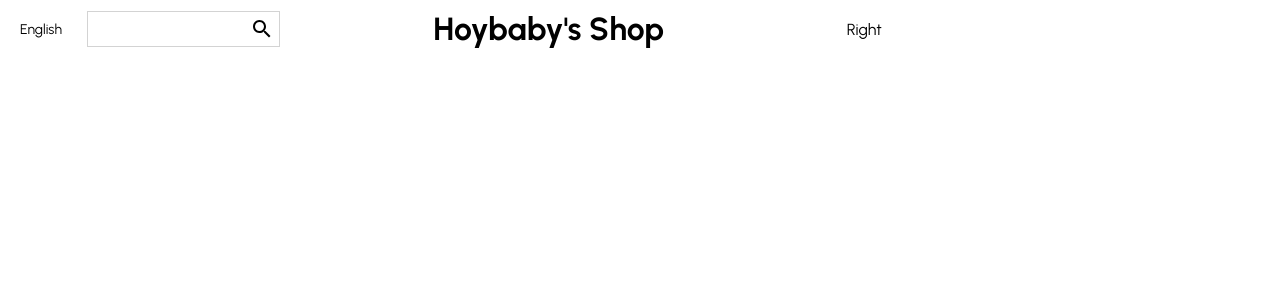
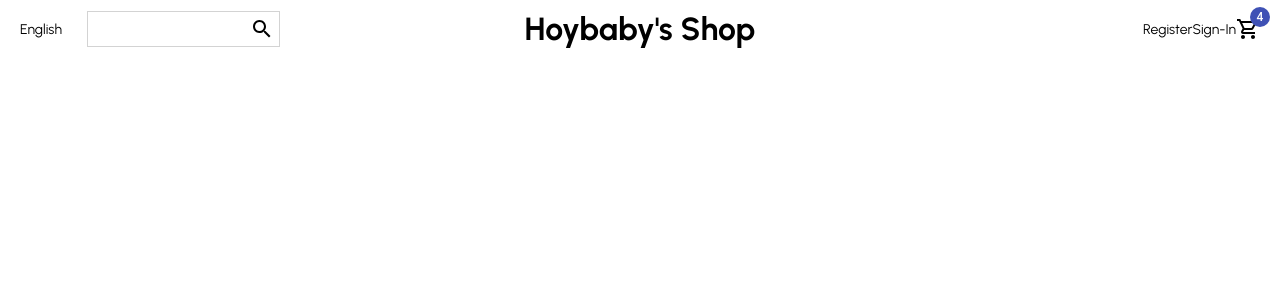
Before and after one commit to Hoybaby/React-ECommerce, a React (Create React App) app in the folder client/: page / in a window 1280 px wide. Shown: the top 300 px of the page. Built offline with nearby package versions, Linux system fonts and the light colour scheme.

Commit message:
using material UI to make my navbar looking pretty good so far

```diff
--- a/client/src/components/Navbar/Navbar.jsx
+++ b/client/src/components/Navbar/Navbar.jsx
@@ -1,6 +1,9 @@
 import React from 'react'
-import { Container, Wrapper, Language, SearchContainer, Input, Left, Center, Right, Logo } from './Navbar.styles';
-import {Search} from '@material-ui/icons'
+import { Container, Wrapper, Language, SearchContainer, Input, Left, Center, Right, Logo, MenuItem } from './Navbar.styles';
+import {Search, ShoppingCartOutlined} from '@material-ui/icons';
+import Badge from '@material-ui/core/Badge';
+
+
 
 const Navbar = () => {
     return (
@@ -17,7 +20,15 @@ const Navbar = () => {
                     <Center>
                         <Logo> Hoybaby's Shop </Logo>
                     </Center>
-                    <Right> Right </Right>
+                    <Right>
+                        <MenuItem>Register</MenuItem>
+                        <MenuItem>Sign-In</MenuItem>
+                        <MenuItem>
+                            <Badge badgeContent={4} color="primary">
+                                <ShoppingCartOutlined/>
+                            </Badge>
+                        </MenuItem>
+                    </Right>
                 </Wrapper>
             </Container>
 
--- a/client/src/components/Navbar/Navbar.styles.js
+++ b/client/src/components/Navbar/Navbar.styles.js
@@ -37,12 +37,22 @@ export const Left = styled.div`
 // --------------------------------------------------Center-----------------------------------------------------
 export const Center = styled.div`
     flex: 1;
+    text-align: center;
 `
 
 export const Logo = styled.h1`
     font-weight: bold;
+`
 
+// ----------------------------------------------------Right-----------------------------------------------------
+export const Right = styled.div`
+    display: flex;
+    flex: 1;
+    align-items: center;
+    justify-content: flex-end;
 `
-export const Right = styled.div`
-    flex: 1;
+
+export const MenuItem = styled.div`
+    font-size: 14px;
+    cursor: pointer;
 `
```
Also changed, not shown: 1 other file (tests, documents, lock files or other folders).
